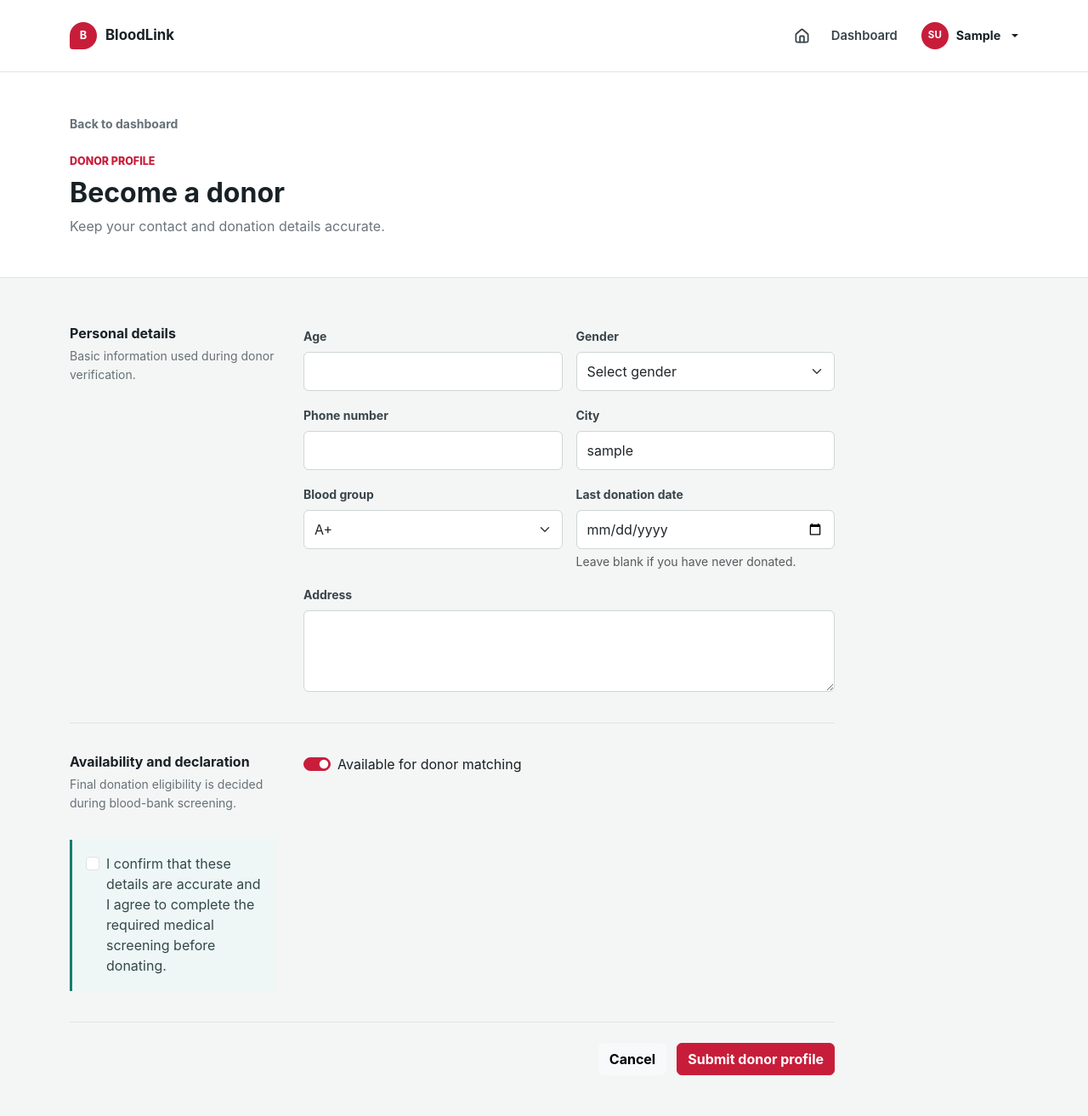
After one commit to shivnandan-kumar/bloodlink-flask, a Flask app: page /donor/register in a window 1280 px wide. The commit adds this page. Shown: the whole page at 85% size. Run offline with Flask 3, Linux system fonts and the light colour scheme; the visitor is signed in with stand-in values (Sample User, id 1); some libraries are stand-ins or nearby versions.

Commit message:
Step 5: Add donor profile module

```diff
--- a/app/__init__.py
+++ b/app/__init__.py
@@ -15,6 +15,7 @@ def create_app():
     from app.routes import main
     from app.auth import auth
     from app.models import User
+    from app.donor import donor
 
     @login_manager.user_loader
     def load_user(user_id):
@@ -22,5 +23,6 @@ def create_app():
 
     app.register_blueprint(main)
     app.register_blueprint(auth)
+    app.register_blueprint(donor)
 
     return app
--- a/app/auth.py
+++ b/app/auth.py
@@ -2,13 +2,12 @@ from flask import Blueprint, flash, redirect, render_template, request, url_for
 from flask_login import current_user, login_required, login_user, logout_user
 from sqlalchemy.exc import SQLAlchemyError
 
+from app.constants import BLOOD_GROUPS
 from app.extensions import db
 from app.models import User
 
 
 auth = Blueprint("auth", __name__)
-
-BLOOD_GROUPS = ("A+", "A-", "B+", "B-", "AB+", "AB-", "O+", "O-")
 
 
 @auth.route("/register", methods=["GET", "POST"])
--- /dev/null
+++ b/app/constants.py
@@ -0,0 +1 @@
+BLOOD_GROUPS = ("A+", "A-", "B+", "B-", "AB+", "AB-", "O+", "O-")
--- a/app/models.py
+++ b/app/models.py
@@ -19,6 +19,12 @@ class User(UserMixin, db.Model):
         default=lambda: datetime.now(timezone.utc),
         nullable=False,
     )
+    donor_profile = db.relationship(
+        "DonorProfile",
+        back_populates="user",
+        cascade="all, delete-orphan",
+        uselist=False,
+    )
 
     def set_password(self, password):
         self.password_hash = generate_password_hash(password)
@@ -28,3 +34,41 @@ class User(UserMixin, db.Model):
 
     def __repr__(self):
         return f"<User {self.email}>"
+
+
+class DonorProfile(db.Model):
+    id = db.Column(db.Integer, primary_key=True)
+    user_id = db.Column(
+        db.Integer,
+        db.ForeignKey("user.id"),
+        unique=True,
+        nullable=False,
+    )
+    age = db.Column(db.Integer, nullable=False)
+    gender = db.Column(db.String(20), nullable=False)
+    phone = db.Column(db.String(20), unique=True, nullable=False)
+    address = db.Column(db.String(255), nullable=False)
+    last_donation_date = db.Column(db.Date, nullable=True)
+    is_available = db.Column(db.Boolean, default=True, nullable=False)
+    medical_eligible = db.Column(db.Boolean, default=False, nullable=False)
+    verification_status = db.Column(
+        db.String(20),
+        default="Pending",
+        nullable=False,
+    )
+    created_at = db.Column(
+        db.DateTime,
+        default=lambda: datetime.now(timezone.utc),
+        nullable=False,
+    )
+    updated_at = db.Column(
+        db.DateTime,
+        default=lambda: datetime.now(timezone.utc),
+        onupdate=lambda: datetime.now(timezone.utc),
+        nullable=False,
+    )
+
+    user = db.relationship("User", back_populates="donor_profile")
+
+    def __repr__(self):
+        return f"<DonorProfile user_id={self.user_id}>"
--- a/app/static/css/style.css
+++ b/app/static/css/style.css
@@ -523,6 +523,131 @@ body {
     padding: 24px 0;
 }
 
+.module-header {
+    background: var(--surface);
+    border-bottom: 1px solid var(--line);
+}
+
+.back-link {
+    color: var(--muted);
+    font-size: 0.875rem;
+    font-weight: 650;
+    text-decoration: none;
+}
+
+.back-link:hover,
+.back-link:focus {
+    color: var(--blood);
+}
+
+.donor-form {
+    max-width: 900px;
+}
+
+.form-section {
+    border-bottom: 1px solid var(--line);
+    display: grid;
+    gap: 32px;
+    grid-template-columns: minmax(190px, 0.7fr) minmax(0, 1.8fr);
+    padding: 8px 0 36px;
+}
+
+.form-section + .form-section {
+    padding-top: 36px;
+}
+
+.form-section-heading h2 {
+    font-size: 1rem;
+    font-weight: 750;
+    margin-bottom: 6px;
+}
+
+.form-section-heading p {
+    color: var(--muted);
+    font-size: 0.875rem;
+    line-height: 1.55;
+    margin-bottom: 0;
+}
+
+textarea.form-control {
+    min-height: 96px;
+    resize: vertical;
+}
+
+.form-check-input:checked {
+    background-color: var(--blood);
+    border-color: var(--blood);
+}
+
+.declaration-box {
+    background: #eef7f5;
+    border-left: 3px solid var(--teal);
+    color: #34474a;
+    padding: 16px;
+}
+
+.form-actions {
+    display: flex;
+    gap: 12px;
+    justify-content: flex-end;
+    padding-top: 24px;
+}
+
+.btn svg {
+    height: 17px;
+    margin-right: 6px;
+    stroke-width: 2.2;
+    vertical-align: -3px;
+    width: 17px;
+}
+
+.summary-value-small {
+    font-size: 1.12rem;
+    line-height: 1.4;
+}
+
+.donor-status-pending {
+    color: #9a5a00;
+}
+
+.donor-status-verified {
+    color: var(--teal);
+}
+
+.donor-status-rejected {
+    color: var(--blood);
+}
+
+.verification-chip {
+    background: #f6ead8;
+    border-radius: 999px;
+    display: inline-flex;
+    font-size: 0.78rem;
+    font-weight: 750;
+    padding: 6px 10px;
+}
+
+.verification-chip.donor-status-verified {
+    background: #e3f3ef;
+}
+
+.verification-chip.donor-status-rejected {
+    background: #fde9ed;
+}
+
+.donor-dashboard-panel {
+    align-items: flex-end;
+    border-bottom: 1px solid var(--line);
+    display: flex;
+    gap: 20px;
+    justify-content: space-between;
+    padding: 24px 0;
+}
+
+.donor-details {
+    max-width: 760px;
+}
+
 @media (max-width: 991.98px) {
     .navbar-collapse {
         padding-bottom: 16px;
@@ -579,6 +704,16 @@ body {
     .auth-content {
         padding: 40px 20px;
     }
+
+    .form-section {
+        gap: 20px;
+        grid-template-columns: 1fr;
+    }
+
+    .donor-dashboard-panel {
+        align-items: flex-start;
+        flex-direction: column;
+    }
 }
 
 @media (max-width: 575.98px) {
@@ -593,4 +728,12 @@ body {
     .account-details > div {
         grid-template-columns: 1fr;
     }
+
+    .form-actions {
+        flex-direction: column-reverse;
+    }
+
+    .form-actions .btn {
+        width: 100%;
+    }
 }
--- a/app/templates/base.html
+++ b/app/templates/base.html
@@ -35,6 +35,7 @@
                                 <div class="dropdown-menu dropdown-menu-end">
                                     <a class="dropdown-item" href="{{ url_for('main.dashboard') }}#account-details">Account</a>
                                     <a class="dropdown-item" href="{{ url_for('main.dashboard') }}">Dashboard</a>
+                                    <a class="dropdown-item" href="{{ url_for('donor.profile') if current_user.donor_profile else url_for('donor.register') }}">Donor profile</a>
                                     <div class="dropdown-divider"></div>
                                     <form method="post" action="{{ url_for('auth.logout') }}">
                                         <button class="dropdown-item logout-item" type="submit">Logout</button>
--- /dev/null
+++ b/app/templates/donor_form.html
@@ -0,0 +1,93 @@
+{% extends "base.html" %}
+
+{% block title %}{{ page_title }} | BloodLink{% endblock %}
+{% block body_class %}dashboard-page{% endblock %}
+
+{% block content %}
+<section class="module-header">
+    <div class="container py-4 py-md-5">
+        <a class="back-link" href="{{ url_for('main.dashboard') }}">Back to dashboard</a>
+        <p class="section-kicker mt-4 mb-2">Donor profile</p>
+        <h1 class="h2 fw-bold mb-2">{{ page_title }}</h1>
+        <p class="text-secondary mb-0">Keep your contact and donation details accurate.</p>
+    </div>
+</section>
+
+<section class="container py-4 py-md-5">
+    <form method="post" class="donor-form">
+        <div class="form-section">
+            <div class="form-section-heading">
+                <h2>Personal details</h2>
+                <p>Basic information used during donor verification.</p>
+            </div>
+            <div class="row g-3">
+                <div class="col-md-6">
+                    <label class="form-label" for="age">Age</label>
+                    <input class="form-control" id="age" name="age" type="number" min="18" max="65" value="{{ request.form.get('age', donor_profile.age if donor_profile else '') }}" required>
+                </div>
+                <div class="col-md-6">
+                    <label class="form-label" for="gender">Gender</label>
+                    {% set selected_gender = request.form.get('gender', donor_profile.gender if donor_profile else '') %}
+                    <select class="form-select" id="gender" name="gender" required>
+                        <option value="">Select gender</option>
+                        {% for gender in genders %}
+                            <option value="{{ gender }}" {% if selected_gender == gender %}selected{% endif %}>{{ gender }}</option>
+                        {% endfor %}
+                    </select>
+                </div>
+                <div class="col-md-6">
+                    <label class="form-label" for="phone">Phone number</label>
+                    <input class="form-control" id="phone" name="phone" type="tel" maxlength="20" value="{{ request.form.get('phone', donor_profile.phone if donor_profile else '') }}" required>
+                </div>
+                <div class="col-md-6">
+                    <label class="form-label" for="city">City</label>
+                    <input class="form-control" id="city" name="city" type="text" maxlength="100" value="{{ request.form.get('city', current_user.city) }}" required>
+                </div>
+                <div class="col-md-6">
+                    <label class="form-label" for="blood_group">Blood group</label>
+                    {% set selected_blood_group = request.form.get('blood_group', current_user.blood_group) %}
+                    <select class="form-select" id="blood_group" name="blood_group" required>
+                        {% for group in blood_groups %}
+                            <option value="{{ group }}" {% if selected_blood_group == group %}selected{% endif %}>{{ group }}</option>
+                        {% endfor %}
+                    </select>
+                </div>
+                <div class="col-md-6">
+                    <label class="form-label" for="last_donation_date">Last donation date</label>
+                    <input class="form-control" id="last_donation_date" name="last_donation_date" type="date" value="{{ request.form.get('last_donation_date', donor_profile.last_donation_date.isoformat() if donor_profile and donor_profile.last_donation_date else '') }}">
+                    <div class="form-text">Leave blank if you have never donated.</div>
+                </div>
+                <div class="col-12">
+                    <label class="form-label" for="address">Address</label>
+                    <textarea class="form-control" id="address" name="address" rows="3" maxlength="255" required>{{ request.form.get('address', donor_profile.address if donor_profile else '') }}</textarea>
+                </div>
+            </div>
+        </div>
+
+        <div class="form-section">
+            <div class="form-section-heading">
+                <h2>Availability and declaration</h2>
+                <p>Final donation eligibility is decided during blood-bank screening.</p>
+            </div>
+            {% set available_checked = request.form.get('is_available') == 'on' if request.method == 'POST' else (donor_profile.is_available if donor_profile else true) %}
+            <div class="form-check form-switch mb-3">
+                <input class="form-check-input" id="is_available" name="is_available" type="checkbox" {% if available_checked %}checked{% endif %}>
+                <label class="form-check-label" for="is_available">Available for donor matching</label>
+            </div>
+            <div class="declaration-box">
+                <div class="form-check">
+                    <input class="form-check-input" id="medical_eligible" name="medical_eligible" type="checkbox" required {% if request.form.get('medical_eligible') == 'on' or (request.method != 'POST' and donor_profile and donor_profile.medical_eligible) %}checked{% endif %}>
+                    <label class="form-check-label" for="medical_eligible">
+                        I confirm that these details are accurate and I agree to complete the required medical screening before donating.
+                    </label>
+                </div>
+            </div>
+        </div>
+
+        <div class="form-actions">
+            <a class="btn btn-light" href="{{ url_for('donor.profile') if donor_profile else url_for('main.dashboard') }}">Cancel</a>
+            <button class="btn btn-blood" type="submit">{{ submit_label }}</button>
+        </div>
+    </form>
+</section>
+{% endblock %}
```
Also changed, not shown: app/donor.py (added, +175 -0 lines), app/templates/dashboard.html (+30 -11 lines), app/templates/donor_profile.html (added, +66 -0 lines), migrations/versions/257d6b09523a_create_donor_profile_model.py (added, +45 -0 lines), README.md.
